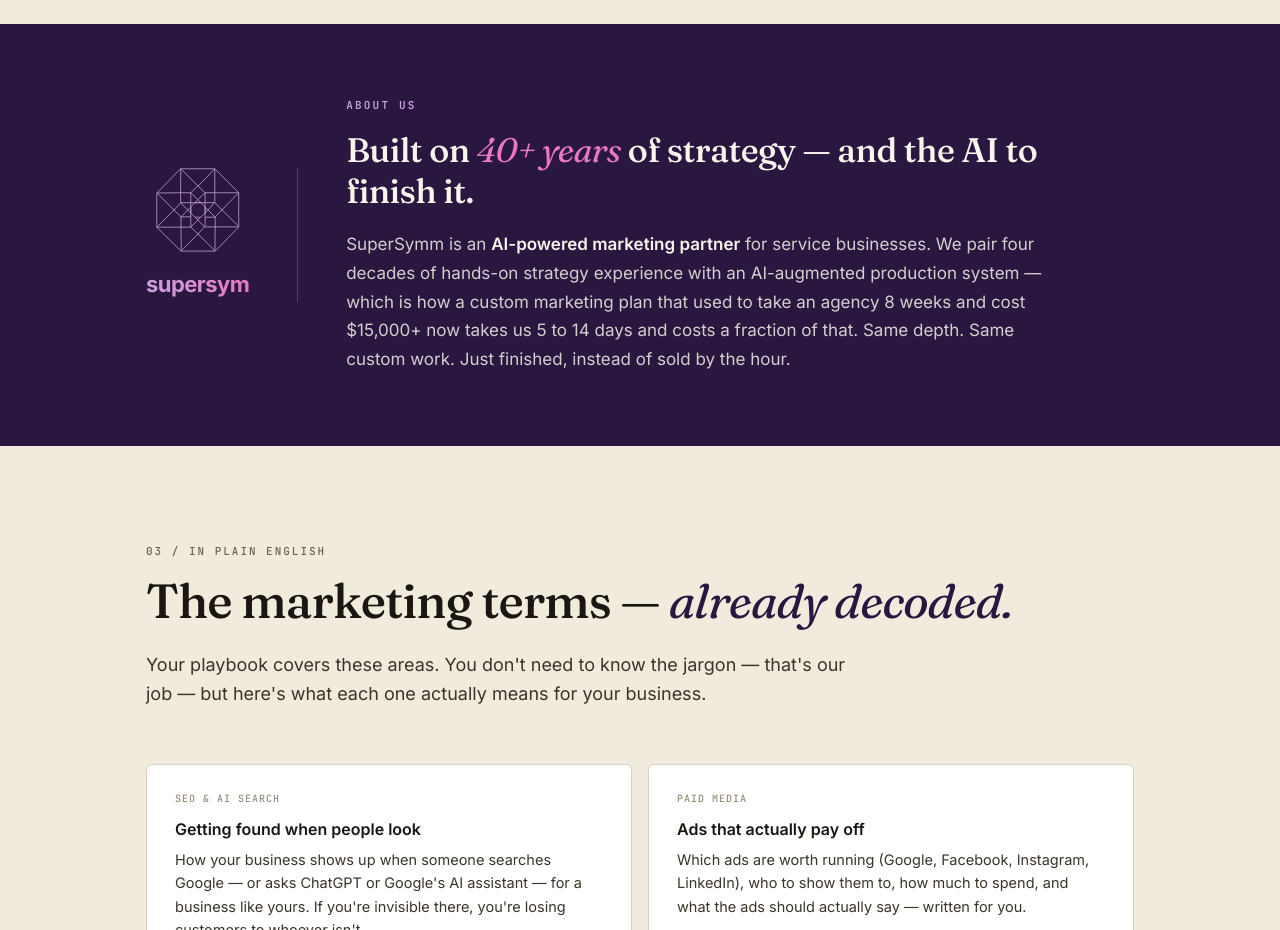
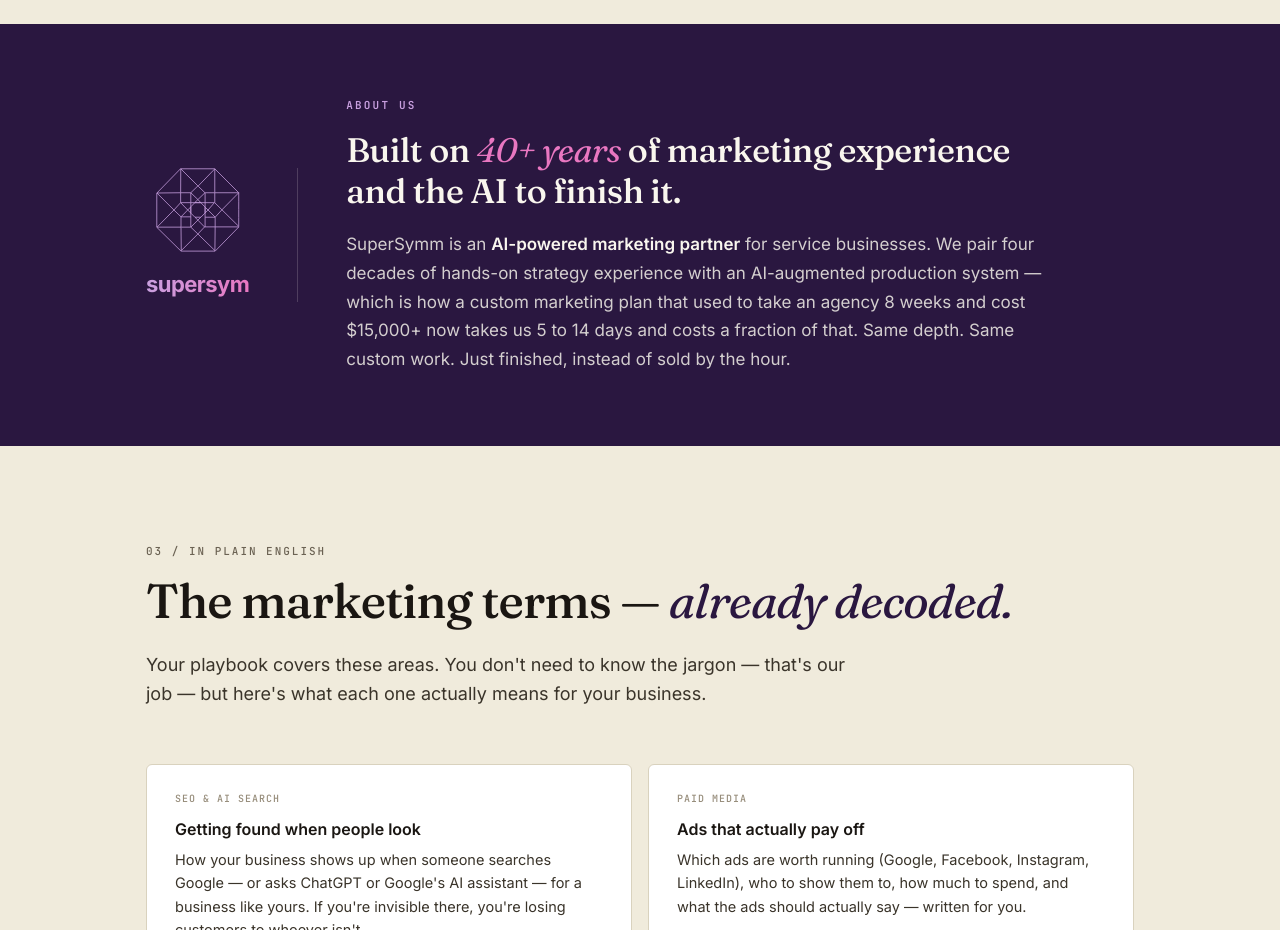
Before and after one commit to chrisworley-sys/playbook, a plain HTML site: page index.html in a window 1280 px wide. Shown: the part 4340-5270 px from the top of the page. Drawn offline with Linux system fonts and the light colour scheme.

Commit message:
Add files via upload

```diff
--- a/index.html
+++ b/index.html
@@ -1723,7 +1723,7 @@
       </div>
       <div class="about-stripe-content">
         <div class="about-stripe-eyebrow">About Us</div>
-        <h2 class="about-stripe-title">Built on <em>40+ years</em> of strategy — and the AI to finish it.</h2>
+        <h2 class="about-stripe-title">Built on <em>40+ years</em> of marketing experience<br>and the AI to finish it.</h2>
         <p class="about-stripe-text">SuperSymm is an <strong>AI-powered marketing partner</strong> for service businesses. We pair four decades of hands-on strategy experience with an AI-augmented production system — which is how a custom marketing plan that used to take an agency 8 weeks and cost $15,000+ now takes us 5 to 14 days and costs a fraction of that. Same depth. Same custom work. Just finished, instead of sold by the hour.</p>
       </div>
     </div>
```
